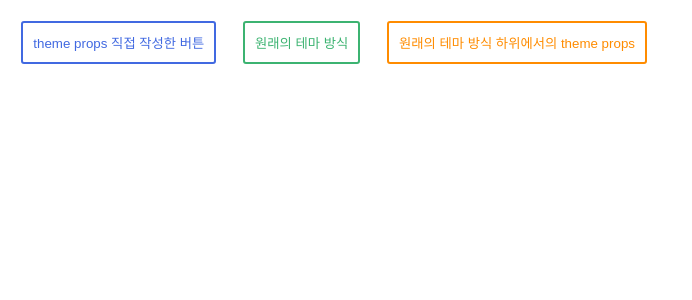
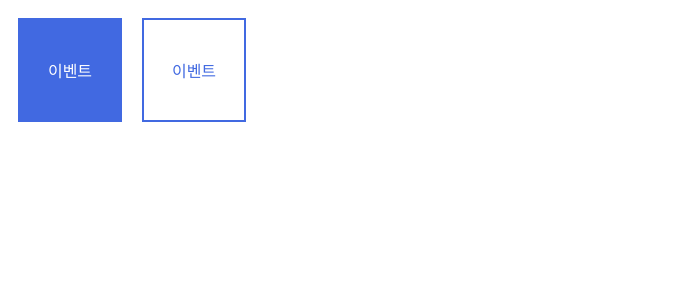
Before and after one commit to pakxe/practice-styled-components, a React (Create React App) app: page / in a window 1280 px wide. Shown: the top 300 px of the page, without its empty margins (0-692 px from the left). Built offline with nearby package versions, Linux system fonts and the light colour scheme.

Commit message:
write: css, props, nesting

```diff
--- a/package.json
+++ b/package.json
@@ -8,6 +8,7 @@
     "@testing-library/user-event": "^13.2.1",
     "react": "^18.2.0",
     "react-dom": "^18.2.0",
+    "react-router-dom": "^6.4.2",
     "react-scripts": "5.0.1",
     "styled-components": "^5.3.6",
     "web-vitals": "^2.1.0"
--- a/src/App.js
+++ b/src/App.js
@@ -1,36 +1,55 @@
-import styled from "styled-components";
-import { ThemeProvider } from "styled-components";
+/*
+styled-component: CSS를 편하게 코딩할 수 있게 해주는 라이브러리
+CSS in JS이므로 CSS코드를 js파일 안에 작성해야한다.
 
-const Button = styled.button`
-  /* 버튼의 기본적인 스타일링이다. */
-  margin: 1em;
-  padding: 10px;
-  border-radius: 3px;
-  background: white;
+사용 준비:
+1. npm i styled-components
+2. 사용할 장소에서 import styled from "styled-components";
+*/
+import styled, { css } from "styled-components";
 
-  /* 테마에 접근해서 만드는 스타일링이다. */
-  color: ${(props) => props.theme.main};
-  border: 2px solid ${(props) => props.theme.main};
+const Wrapper = styled.div`
+  display: flex;
 `;
+const Box = styled(Wrapper)`
+  justify-content: center;
+  align-items: center;
+  height: 100px;
+  width: 100px;
+  margin: 10px;
 
-// 테마 객체를 만든다. main과 back이라는 이름의 색을 갖고 있다.
-const theme = {
-  main: "mediumseagreen",
-};
+  // props안에 여러줄의 css를 작성할거면 css 키워드와 함께 작성한다. (안써줘도 되긴한데 가독성때문인가?)
+  ${(props) =>
+    props.blue
+      ? css`
+          background: royalblue;
+          border: 2px solid royalblue;
 
+          // nesting
+          & > span {
+            color: white;
+          }
+        `
+      : css`
+          background: white;
+          border: 2px solid royalblue;
+
+          //nesting
+          & > span {
+            color: royalblue;
+          }
+        `}
+`;
 function App() {
   return (
-    <>
-      <Button theme={{ main: "royalblue" }}>
-        theme props 직접 작성한 버튼
-      </Button>
-      <ThemeProvider theme={theme}>
-        <Button>원래의 테마 방식</Button>
-        <Button theme={{ main: "darkorange" }}>
-          원래의 테마 방식 하위에서의 theme props
-        </Button>
-      </ThemeProvider>
-    </>
+    <Wrapper>
+      <Box blue>
+        <span>이벤트</span>
+      </Box>
+      <Box>
+        <span>이벤트</span>
+      </Box>
+    </Wrapper>
   );
 }
 
```
Also changed, not shown: 2 other files (tests, documents, lock files or other folders).
